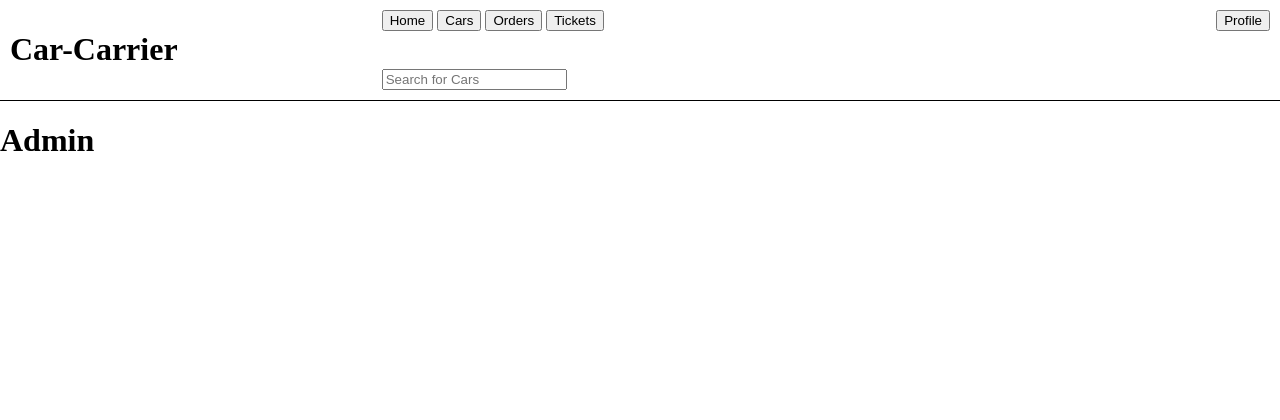
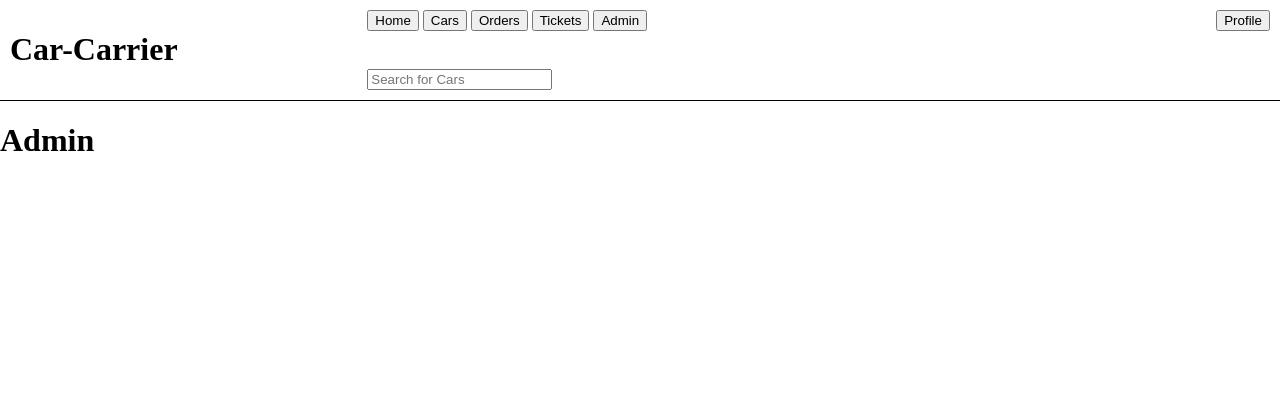
Before and after one commit to hammerhc/Car-Carrier, a Flask app: page /admin in a window 1280 px wide. Shown: the top 420 px of the page. Run offline with Flask 2, Linux system fonts and the light colour scheme.

Commit message:
Update style.css

```diff
--- a/src/static/css/style.css
+++ b/src/static/css/style.css
@@ -55,7 +55,3 @@ body {
 .logo {
     flex-grow: 1;
 }
-
-#navButtonAdmin {
-  display: none;
-}
```
